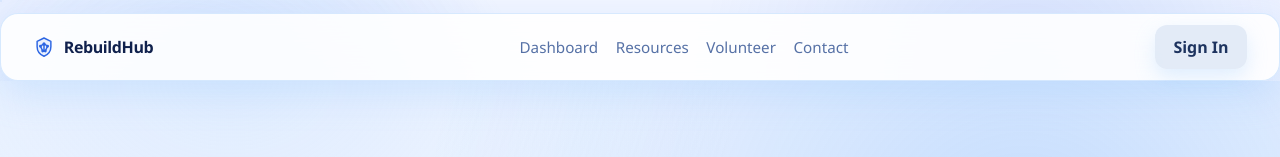
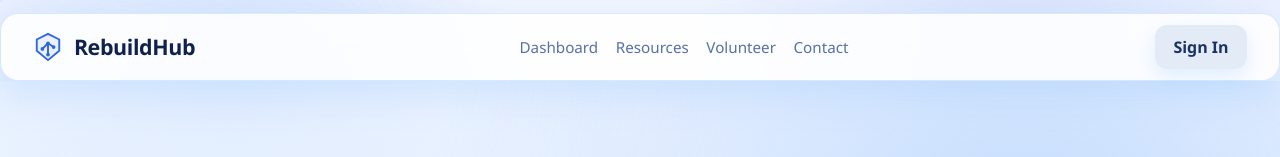
Before and after one commit to KavinduKHM/Rebuilld-Hub, a React (Create React App) app in the folder rebuildhub-frontend/: page / in a window 1280 px wide. Shown: the top 157 px of the page. Built offline with nearby package versions, Linux system fonts and the light colour scheme.

Commit message:
Logo added

```diff
--- a/rebuildhub-frontend/src/assets/styles/global.css
+++ b/rebuildhub-frontend/src/assets/styles/global.css
@@ -217,30 +217,35 @@ a {
 
 .brand-link {
   font-weight: 800;
+  font-size: 1.34rem;
+  line-height: 1;
   letter-spacing: -0.4px;
   display: inline-flex;
   align-items: center;
-  gap: 0.55rem;
+  gap: 0.68rem;
   color: #10214d;
 }
 
 .brand-mark {
-  width: 22px;
-  height: 22px;
+  width: 30px;
+  height: 30px;
   color: #2d66e3;
   display: inline-flex;
   align-items: center;
   justify-content: center;
 }
 
-.brand-mark svg {
-  width: 100%;
-  height: 100%;
+.brand-mark .logo-outline {
+  fill: rgba(37, 99, 235, 0.08);
   stroke: currentColor;
-  stroke-width: 1.6;
-  fill: rgba(37, 99, 235, 0.08);
-  stroke-linecap: round;
-  stroke-linejoin: round;
+}
+
+.brand-mark .logo-link {
+  stroke: currentColor;
+}
+
+.brand-mark .logo-node {
+  fill: currentColor;
 }
 
 .brand-mark--footer {
--- a/rebuildhub-frontend/src/components/common/Footer.jsx
+++ b/rebuildhub-frontend/src/components/common/Footer.jsx
@@ -1,4 +1,5 @@
 import React from "react";
+import { RebuildHubLogo } from "./RebuildHubLogo.jsx";
 
 const Footer = () => {
 	return (
@@ -6,17 +7,7 @@ const Footer = () => {
 			<div className="container footer-grid">
 				<div>
 					<div className="footer-brand">
-						<span className="brand-mark brand-mark--footer" aria-hidden="true">
-							<svg viewBox="0 0 24 24" fill="none">
-								<path d="M12 2.2 4.5 5.8v5.8c0 4.6 3 8.5 7.5 10.5 4.5-2 7.5-5.9 7.5-10.5V5.8L12 2.2Z" />
-								<path d="M8.1 11.2 12 8.4 15.9 11.2M8.1 11.2l2.5 5.2M15.9 11.2l-2.5 5.2M12 8.4v8" />
-								<circle cx="12" cy="8.4" r="0.85" fill="currentColor" />
-								<circle cx="8.1" cy="11.2" r="0.75" fill="currentColor" />
-								<circle cx="15.9" cy="11.2" r="0.75" fill="currentColor" />
-								<circle cx="10.6" cy="16.4" r="0.75" fill="currentColor" />
-								<circle cx="13.4" cy="16.4" r="0.75" fill="currentColor" />
-							</svg>
-						</span>
+						<RebuildHubLogo className="brand-mark brand-mark--footer" />
 						<strong>RebuildHub</strong>
 					</div>
 					<p>
--- a/rebuildhub-frontend/src/components/common/Navbar.jsx
+++ b/rebuildhub-frontend/src/components/common/Navbar.jsx
@@ -1,22 +1,13 @@
 import React from "react";
 import { Link } from "react-router-dom";
+import { RebuildHubLogo } from "./RebuildHubLogo.jsx";
 
 const Navbar = () => {
   return (
     <header className="site-header">
       <nav className="site-nav container">
         <Link to="/" className="brand-link">
-          <span className="brand-mark" aria-hidden="true">
-            <svg viewBox="0 0 24 24" fill="none">
-              <path d="M12 2.2 4.5 5.8v5.8c0 4.6 3 8.5 7.5 10.5 4.5-2 7.5-5.9 7.5-10.5V5.8L12 2.2Z" />
-              <path d="M8.1 11.2 12 8.4 15.9 11.2M8.1 11.2l2.5 5.2M15.9 11.2l-2.5 5.2M12 8.4v8" />
-              <circle cx="12" cy="8.4" r="0.85" fill="currentColor" />
-              <circle cx="8.1" cy="11.2" r="0.75" fill="currentColor" />
-              <circle cx="15.9" cy="11.2" r="0.75" fill="currentColor" />
-              <circle cx="10.6" cy="16.4" r="0.75" fill="currentColor" />
-              <circle cx="13.4" cy="16.4" r="0.75" fill="currentColor" />
-            </svg>
-          </span>
+          <RebuildHubLogo className="brand-mark" />
           <span>RebuildHub</span>
         </Link>
         <div className="nav-links">
--- /dev/null
+++ b/rebuildhub-frontend/src/components/common/RebuildHubLogo.jsx
@@ -0,0 +1,48 @@
+import React from "react";
+
+export function RebuildHubLogo({ className = "brand-mark" }) {
+  return (
+    <svg
+      className={className}
+      viewBox="0 0 32 32"
+      fill="none"
+      xmlns="http://www.w3.org/2000/svg"
+      aria-hidden="true"
+      focusable="false"
+    >
+      <path
+        d="M16 2L28 8V20L16 30L4 20V8L16 2Z"
+        stroke="currentColor"
+        strokeWidth="2"
+        strokeLinecap="round"
+        strokeLinejoin="round"
+        className="logo-outline"
+      />
+
+      <path
+        d="M10 18L16 12L22 16"
+        stroke="currentColor"
+        strokeWidth="2"
+        strokeLinecap="round"
+        strokeLinejoin="round"
+        className="logo-link"
+      />
+
+      <circle cx="10" cy="18" r="2" fill="currentColor" className="logo-node" />
+      <circle cx="16" cy="12" r="2" fill="currentColor" className="logo-node" />
+      <circle cx="22" cy="16" r="2" fill="currentColor" className="logo-node" />
+
+      <path
+        d="M16 12V24"
+        stroke="currentColor"
+        strokeWidth="2"
+        strokeLinecap="round"
+        strokeLinejoin="round"
+        className="logo-link"
+      />
+      <circle cx="16" cy="24" r="2" fill="currentColor" className="logo-node" />
+    </svg>
+  );
+}
+
+export default RebuildHubLogo;
```
